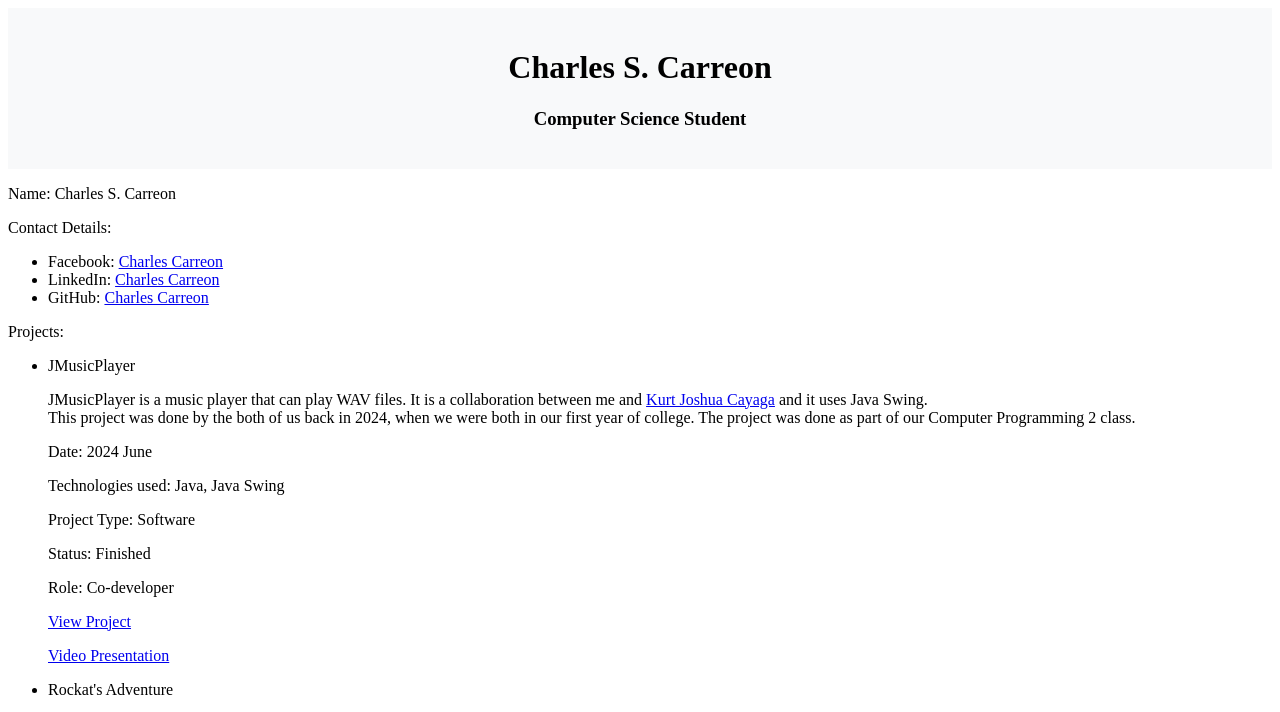
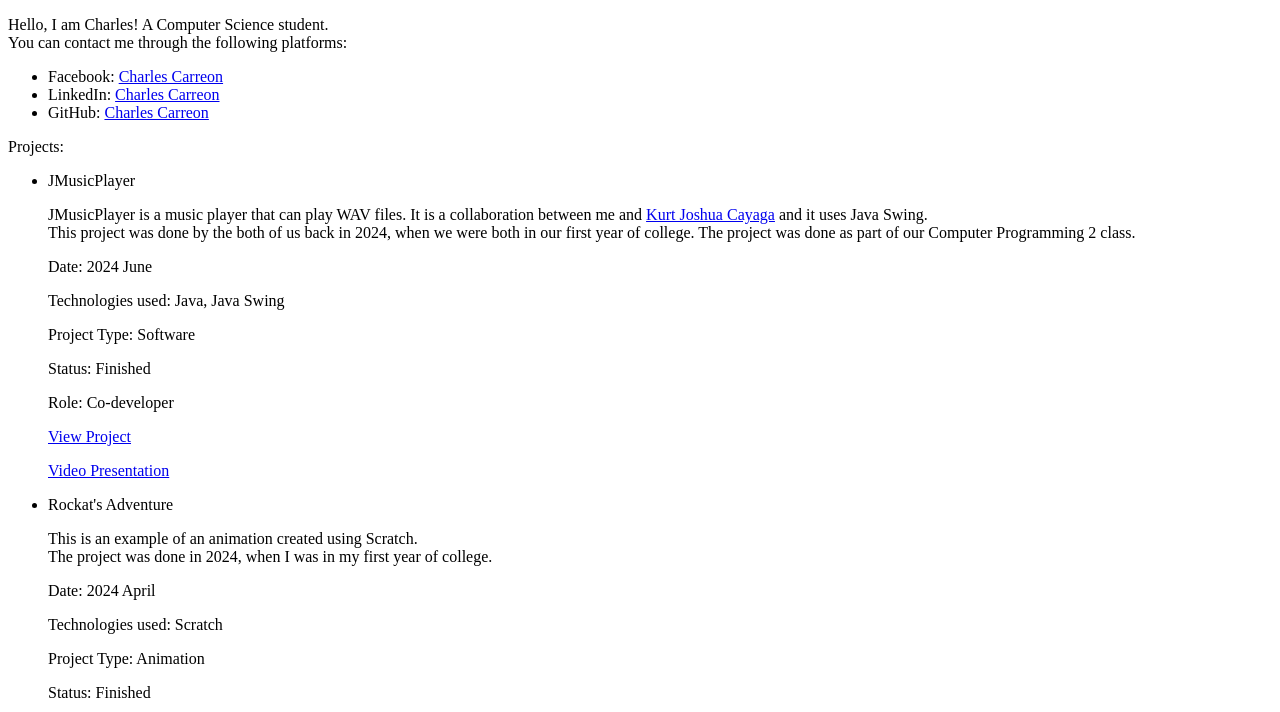
Before and after one commit to CSselrahC/trial-repo-sep, a plain HTML site: page index.html in a window 1280 px wide. Shown: the top 712 px of the page. Drawn offline with Linux system fonts and the light colour scheme.

Commit message:
cleaned up content

```diff
--- a/index.html
+++ b/index.html
@@ -4,25 +4,24 @@
         <meta charset="UTF-8">
         <meta name="viewport" content="width=device-width, initial-scale=1.0">
         <link rel="stylesheet" href="css/style.css">
-        <title>Portfolio</title>
+        <title>Charles Carreon</title>
     </head>
 
     <body>
-        <div id="header">
-            <h1>Charles S. Carreon</h1>
-            <h3>Computer Science Student</h3>
-        </div>
-
-        <div id="content">
-            <p>Name: Charles S. Carreon</p>
-            <p>Contact Details:</p>
+        <div id="overview">
+            <p>
+                Hello, I am Charles! A Computer Science student.<br>
+                You can contact me through the following platforms:
+            </p>
             <ul>
                 <li>Facebook: <a href="https://www.facebook.com/csharlec">Charles Carreon</a></li>
                 <li>LinkedIn: <a href="https://www.linkedin.com/feed/">Charles Carreon</a></li>
                 <li>GitHub: <a href="https://github.com/CSselrahC">Charles Carreon</a></li>
             </ul>
+        </div>
 
-            <div>
+        <div id="about-me">
+            <div id="projects">
                 <p>Projects:</p>
                 <ul>
                     <li>
@@ -73,7 +72,7 @@
                 </ul>
             </div>
 
-            <div class="experiences">
+            <div id="experiences">
                 <p>Experience:</p>
                 <ul>
                     <li>
@@ -94,5 +93,9 @@
                 </ul>
             </div>
         </div>
+
+        <div id="certifications">
+
+        </div>
     </body>
 </html>
```
